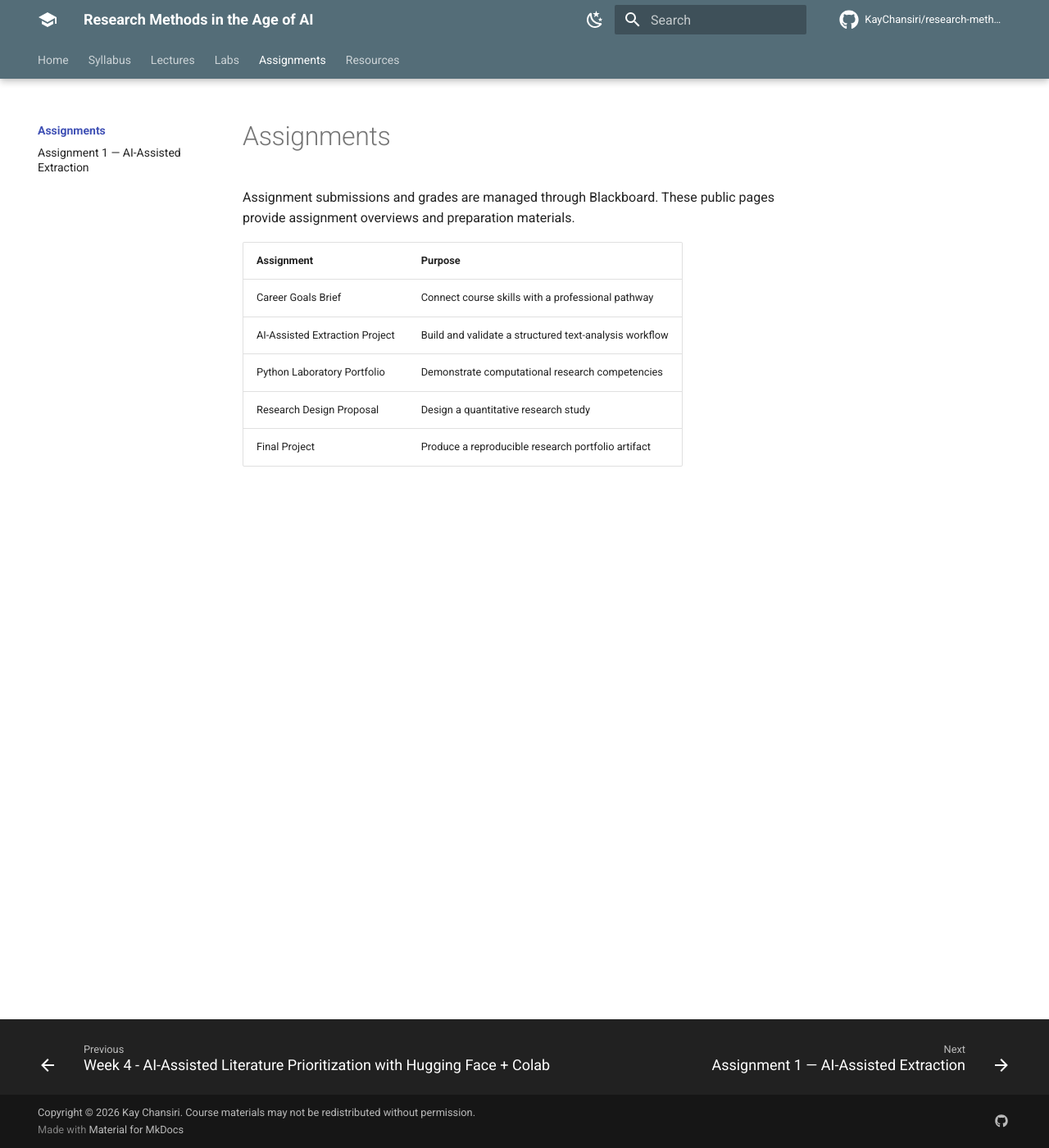
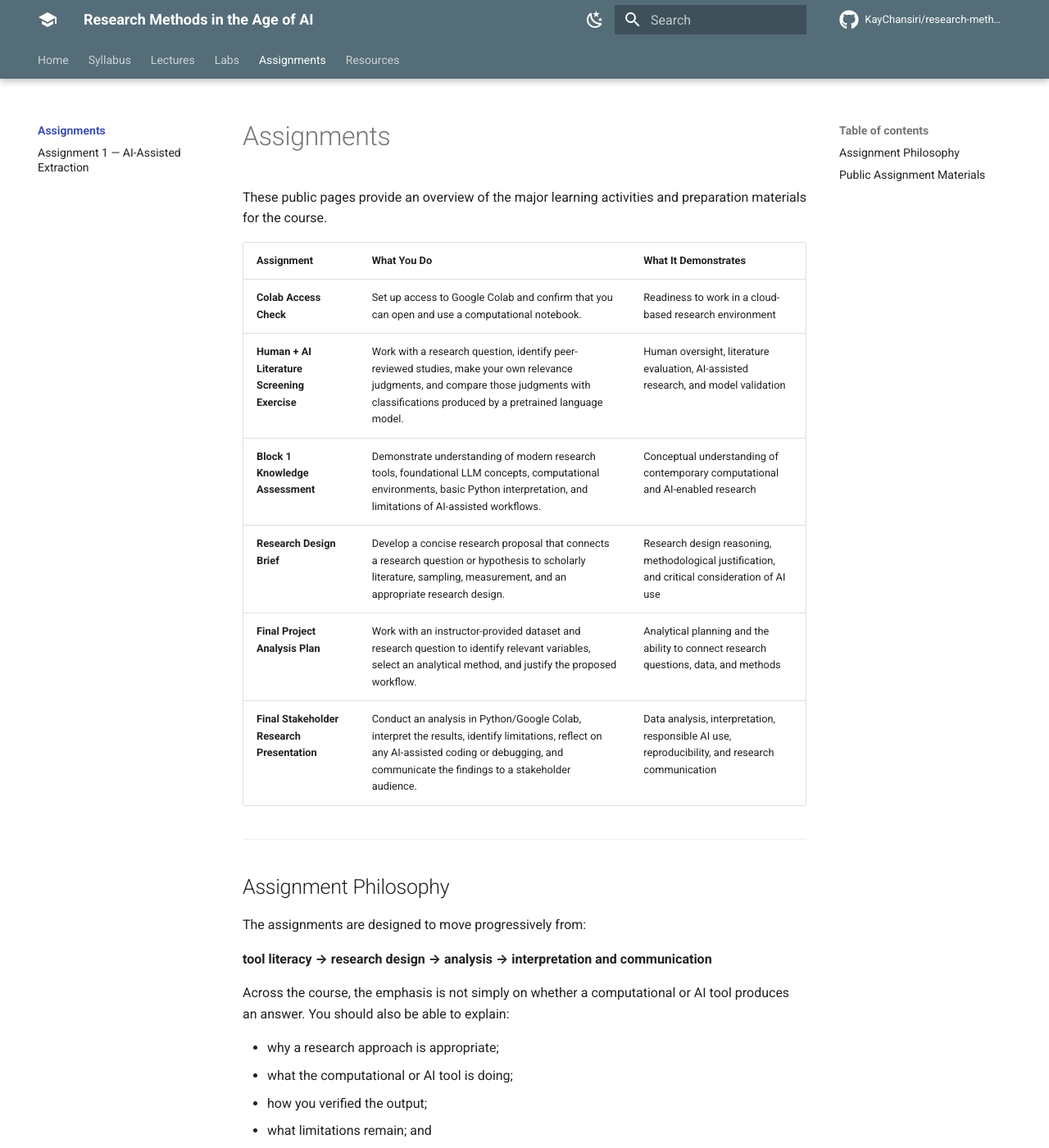
Before and after one commit to KayChansiri/jour-701-AI-research-methods, an MkDocs documentation site: the page built from docs/assignments/index.md, in a window 1280 px wide and 1400 px high. Shown: the whole window at 82% size. Built offline with MkDocs 1.6.1 and Material for MkDocs 9.7.7, drawn with Linux system fonts in a browser that asks for light colours; comment, search, counter and statistics services are not loaded; some of the changed text lies outside the part shown.

Commit message:
Update index.md

```diff
--- a/docs/assignments/index.md
+++ b/docs/assignments/index.md
@@ -1,12 +1,36 @@
 # Assignments
 
-Assignment submissions and grades are managed through Blackboard. These public
-pages provide assignment overviews and preparation materials.
+These public pages provide an overview of the major learning activities and preparation materials for the course.
 
-| Assignment | Purpose |
-|---|---|
-| Career Goals Brief | Connect course skills with a professional pathway |
-| AI-Assisted Extraction Project | Build and validate a structured text-analysis workflow |
-| Python Laboratory Portfolio | Demonstrate computational research competencies |
-| Research Design Proposal | Design a quantitative research study |
-| Final Project | Produce a reproducible research portfolio artifact |
+| Assignment                                   | What You Do                                                                                                                                                                                      | What It Demonstrates                                                                           |
+| -------------------------------------------- | ------------------------------------------------------------------------------------------------------------------------------------------------------------------------------------------------ | ---------------------------------------------------------------------------------------------- |
+| **Colab Access Check**                       | Set up access to Google Colab and confirm that you can open and use a computational notebook.                                                                                                    | Readiness to work in a cloud-based research environment                                        |
+| **Human + AI Literature Screening Exercise** | Work with a research question, identify peer-reviewed studies, make your own relevance judgments, and compare those judgments with classifications produced by a pretrained language model.      | Human oversight, literature evaluation, AI-assisted research, and model validation             |
+| **Block 1 Knowledge Assessment**             | Demonstrate understanding of modern research tools, foundational LLM concepts, computational environments, basic Python interpretation, and limitations of AI-assisted workflows.                | Conceptual understanding of contemporary computational and AI-enabled research                 |
+| **Research Design Brief**                    | Develop a concise research proposal that connects a research question or hypothesis to scholarly literature, sampling, measurement, and an appropriate research design.                          | Research design reasoning, methodological justification, and critical consideration of AI use  |
+| **Final Project Analysis Plan**              | Work with an instructor-provided dataset and research question to identify relevant variables, select an analytical method, and justify the proposed workflow.                                   | Analytical planning and the ability to connect research questions, data, and methods           |
+| **Final Stakeholder Research Presentation**  | Conduct an analysis in Python/Google Colab, interpret the results, identify limitations, reflect on any AI-assisted coding or debugging, and communicate the findings to a stakeholder audience. | Data analysis, interpretation, responsible AI use, reproducibility, and research communication |
+
+---
+
+## Assignment Philosophy
+
+The assignments are designed to move progressively from:
+
+**tool literacy → research design → analysis → interpretation and communication**
+
+Across the course, the emphasis is not simply on whether a computational or AI tool produces an answer. You should also be able to explain:
+
+* why a research approach is appropriate;
+* what the computational or AI tool is doing;
+* how you verified the output;
+* what limitations remain; and
+* what the evidence means for the research question.
+
+---
+
+## Public Assignment Materials
+
+Selected assignment instructions, templates, examples, and preparation materials may be shared on this site as the course develops.
+
+Official submission instructions, deadlines, and grading information are provided separately to enrolled students.
```
